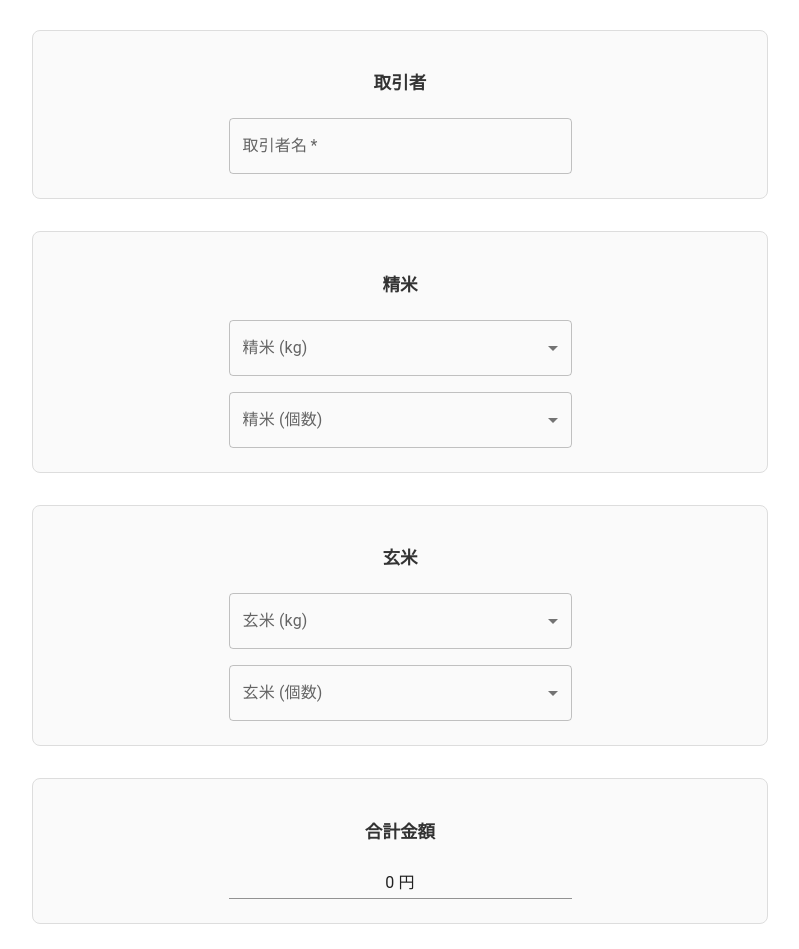
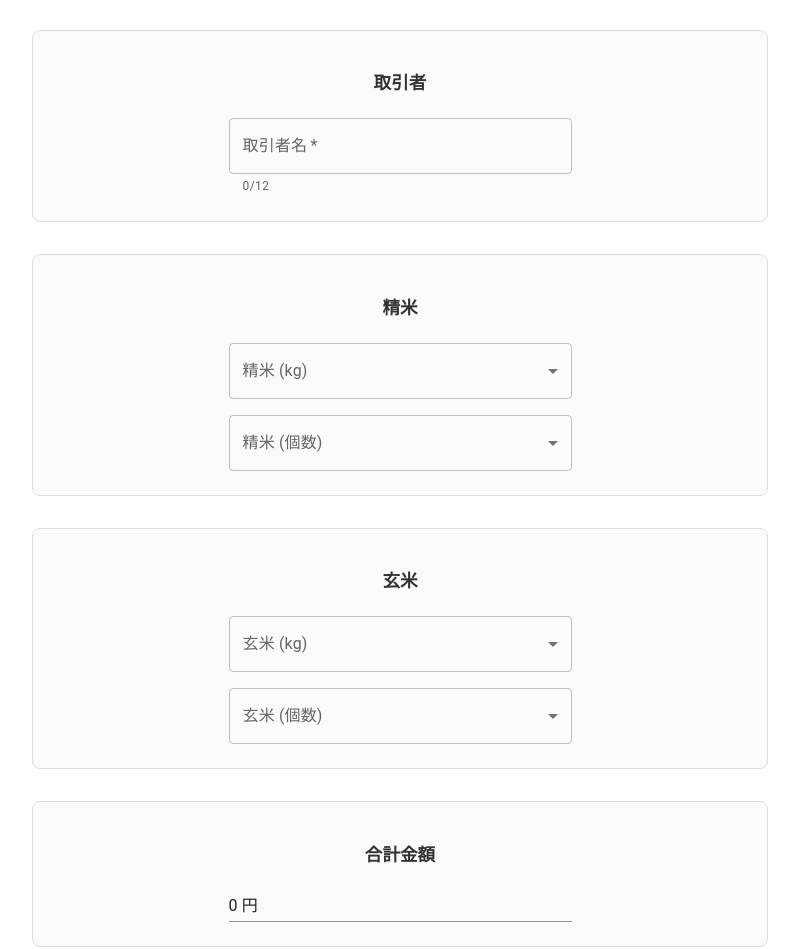
Before and after one commit to TS-7251922/farm_ec, a Next.js app: page /order in a window 1280 px wide. Shown: the part 408-1357 px from the top of the page, without its empty margins (240-1039 px from the left). Built offline with nearby package versions, Linux system fonts and the light colour scheme.

Commit message:
取引者 文字数制限

```diff
--- a/app/globals.css
+++ b/app/globals.css
@@ -245,5 +245,5 @@ textarea {
 }
 
 .back_btn {
-  margin-top: 2rem;
+  margin-top: 1rem;
 }
--- a/app/order/confirm/page.tsx
+++ b/app/order/confirm/page.tsx
@@ -121,7 +121,7 @@ export default function ConfirmPage() {
       {/* 注文確定ボタン */}
       <div className="submit_btn">
         <Button variant="contained" color="primary" onClick={handleConfirm}>
-          注文を確定する
+          登録を確定する
         </Button>
       </div>
 
--- a/app/order/page.tsx
+++ b/app/order/page.tsx
@@ -27,7 +27,7 @@ export default function OrderPage() {
 
   const [loaded, setLoaded] = useState(false);
 
-  // ✅ 初回のみ sessionStorage から復元
+  // 初回のみ sessionStorage から復元
   useEffect(() => {
     const savedOrder = sessionStorage.getItem('order');
     if (savedOrder) {
@@ -37,7 +37,7 @@ export default function OrderPage() {
     setLoaded(true);
   }, []);
 
-  // ✅ 金額自動計算 + sessionStorage への保存
+  // 金額自動計算 + sessionStorage への保存
   useEffect(() => {
     if (!loaded) return; // 初期化中はスキップ
 
@@ -143,9 +143,19 @@ export default function OrderPage() {
               label="取引者名"
               variant="outlined"
               fullWidth
+              type="text"
               value={order.trader}
               onChange={(e) => setOrder({ ...order, trader: e.target.value })}
               required
+              error={order.trader.length > 12}
+              helperText={
+                order.trader.length > 12
+                  ? "12文字以内で入力してください"
+                  : `${order.trader.length}/12`
+              }
+              slotProps={{
+                htmlInput: { maxLength: 12 }
+              }}
             />
           </div>
         </div>
@@ -239,7 +249,7 @@ export default function OrderPage() {
               variant="standard"
               fullWidth
               value={`${order.amount.toLocaleString()} 円`}
-              InputProps={{
+              inputProps={{
                 readOnly: true,
                 sx: {
                   '& .MuiInputBase-input': {
```
Also changed, not shown: app/order/thanks/page.tsx (+6 -6 lines).
